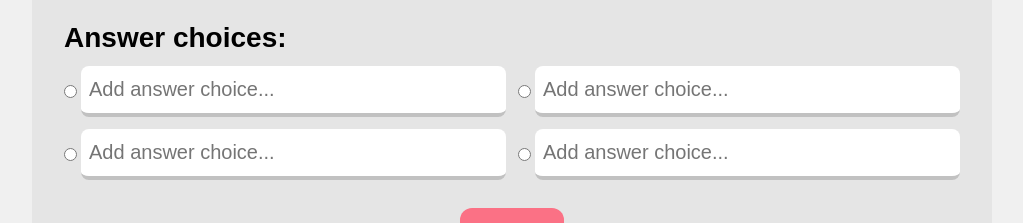
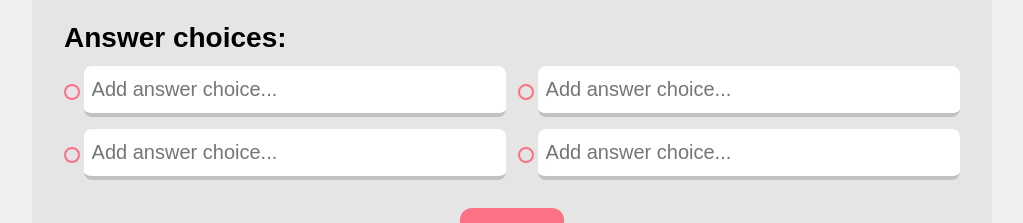
Before and after one commit to ayus-10/quizzy-frontend, a React (Vite) app: page /create in a window 1280 px wide. Shown: the part 169-392 px from the top of the page, without its empty margins (128-1151 px from the left). Built offline with nearby package versions, Linux system fonts and the light colour scheme.

Commit message:
optimize css

```diff
--- a/src/index.css
+++ b/src/index.css
@@ -7,6 +7,9 @@
   --gray: #e5e5e5;
   --gray-dark: #c1c1c1;
   --round-border: 0.75rem;
+  --half-round-border: 0.5rem;
+  --slight-round-border: 0.25rem;
+  --my-transition: 0.2s ease-in-out;
 }
 
 * {
@@ -15,3 +18,33 @@
   box-sizing: border-box;
   font-family: sans-serif;
 }
+
+input[type="radio"] {
+  -webkit-appearance: none;
+  appearance: none;
+  background-color: transparent;
+  border: 0.125rem solid var(--red-1);
+  height: 1rem;
+  width: 1rem;
+  padding: 0.1rem;
+  outline: none;
+  border-radius: 9999px;
+  display: flex;
+  align-self: center;
+  align-items: center;
+  justify-content: center;
+}
+
+input[type="radio"]::after {
+  content: "";
+  width: 100%;
+  height: 100%;
+  border-radius: 9999px;
+  transform: scale(0);
+  transition: 100ms all ease-in-out;
+  background-color: var(--red-1);
+}
+
+input[type="radio"]:checked::after {
+  transform: scale(1);
+}
--- a/src/styles/Home.module.css
+++ b/src/styles/Home.module.css
@@ -39,7 +39,7 @@
   color: var(--black);
   background-color: var(--gray);
   padding: 1rem;
-  border-radius: 0.25rem;
+  border-radius: var(--slight-round-border);
 }
 
 .tabs {
--- a/src/styles/JoinForm.module.css
+++ b/src/styles/JoinForm.module.css
@@ -5,17 +5,17 @@
   flex-direction: column;
   align-items: center;
   padding: 2rem 1rem;
-  border-radius: 0.25rem;
+  border-radius: var(--slight-round-border);
 }
 
 .join_form > input {
   border: 0;
   outline: none;
-  border-radius: 0.5rem;
+  border-radius: var(--half-round-border);
   border-bottom: 0.25rem solid var(--gray-dark);
   padding: 0.75rem 0.5rem;
   font-size: 1rem;
-  transition: 0.2s ease-in-out;
+  transition: var(--my-transition);
 }
 
 .join_form > input:hover {
--- a/src/styles/MyLink.module.css
+++ b/src/styles/MyLink.module.css
@@ -4,7 +4,7 @@
   display: flex;
   align-items: center;
   cursor: pointer;
-  transition: 0.2s all ease-in-out;
+  transition: var(--my-transition);
 }
 
 .link_parent > a {
--- a/src/styles/QuestionForm.module.css
+++ b/src/styles/QuestionForm.module.css
@@ -5,7 +5,7 @@
   display: flex;
   flex-direction: column;
   gap: 1rem;
-  border-radius: 0.25rem;
+  border-radius: var(--slight-round-border);
   background-color: var(--gray);
 }
 
@@ -41,11 +41,11 @@
   width: 100%;
   border: 0;
   outline: none;
-  border-radius: 0.5rem;
+  border-radius: var(--half-round-border);
   border-bottom: 0.25rem solid var(--gray-dark);
   padding: 0.75rem 0.5rem;
   font-size: 1rem;
-  transition: 0.2s ease-in-out;
+  transition: var(--my-transition);
 }
 
 .input:hover,
```
